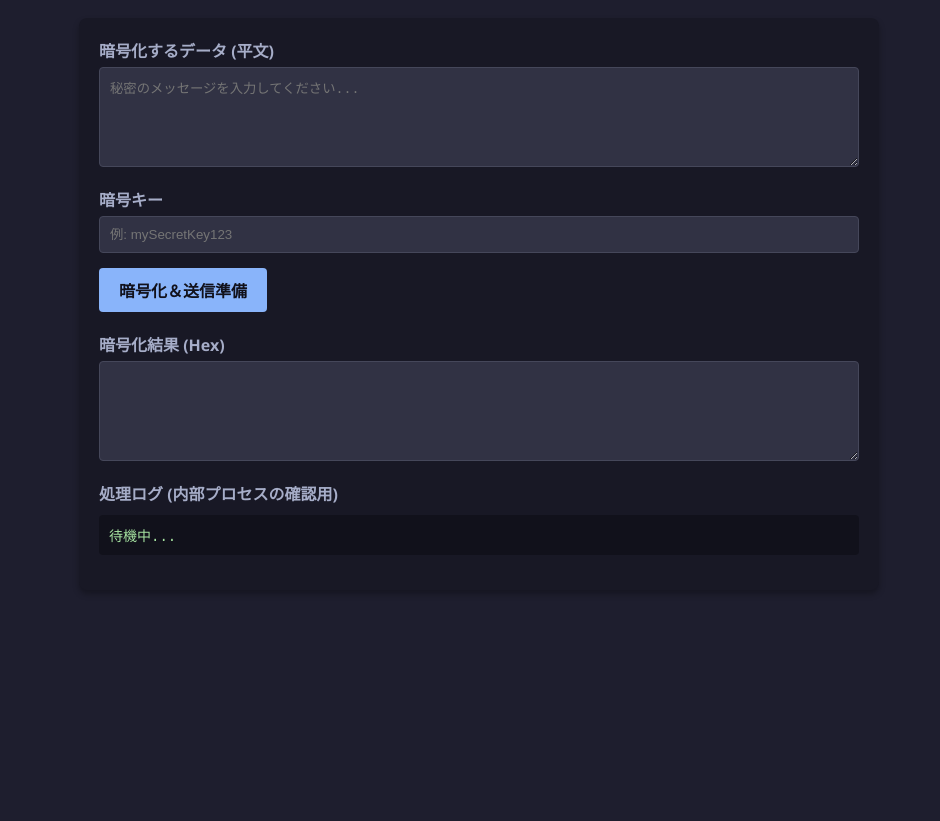
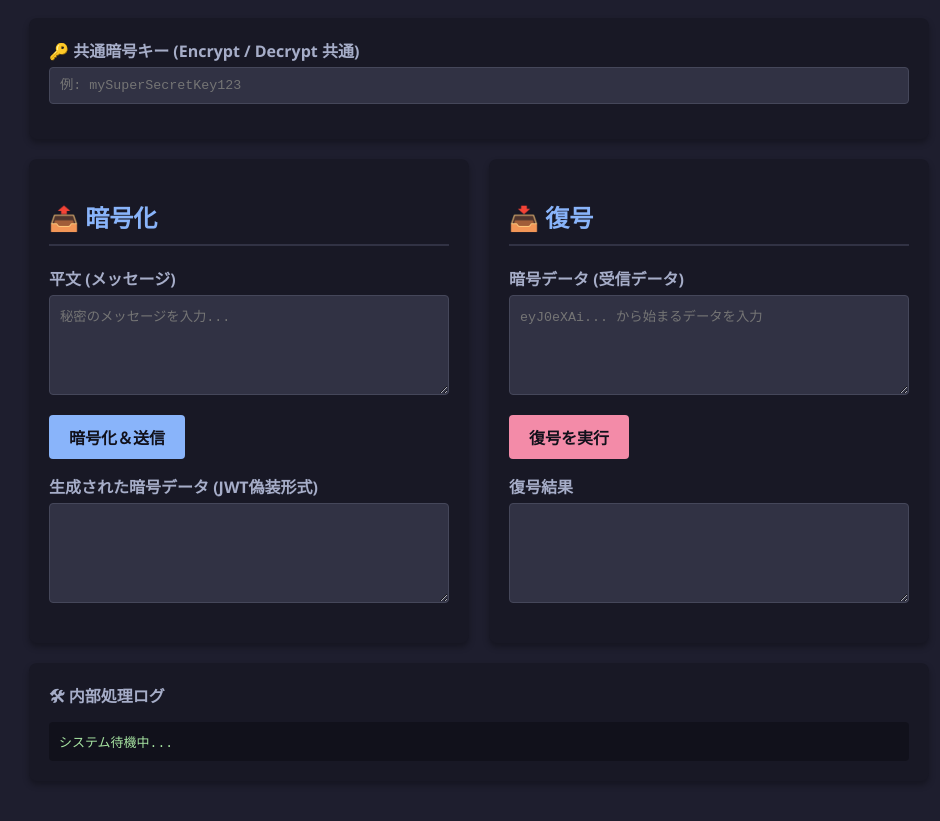
Before and after one commit to system322940-dev/difenc, a plain HTML site: page index.html in a window 1280 px wide. Shown: the part 103-924 px from the top of the page, without its empty margins (161-1101 px from the left). Before the commit the page ends 800 px from the top, so only its background shows below. Drawn offline with Linux system fonts and the light colour scheme.

Commit message:
Update index.html

```diff
--- a/index.html
+++ b/index.html
@@ -3,69 +3,87 @@
 <head>
     <meta charset="UTF-8">
     <meta name="viewport" content="width=device-width, initial-scale=1.0">
-    <title>独自ハフマン暗号化ツール</title>
+    <title>独自ハフマン暗号システム (Camouflaged)</title>
     <style>
-        body { font-family: 'Segoe UI', Tahoma, Geneva, Verdana, sans-serif; background-color: #1e1e2e; color: #cdd6f4; max-width: 800px; margin: 0 auto; padding: 20px; }
-        h1 { color: #89b4fa; border-bottom: 2px solid #313244; padding-bottom: 10px; }
-        .container { background-color: #181825; padding: 20px; border-radius: 8px; box-shadow: 0 4px 6px rgba(0,0,0,0.3); }
+        body { font-family: 'Segoe UI', Tahoma, Geneva, Verdana, sans-serif; background-color: #1e1e2e; color: #cdd6f4; max-width: 900px; margin: 0 auto; padding: 20px; }
+        h1, h2 { color: #89b4fa; border-bottom: 2px solid #313244; padding-bottom: 10px; }
+        .container { background-color: #181825; padding: 20px; border-radius: 8px; box-shadow: 0 4px 6px rgba(0,0,0,0.3); margin-bottom: 20px; }
         .form-group { margin-bottom: 15px; }
         label { display: block; margin-bottom: 5px; font-weight: bold; color: #a6adc8; }
-        input, textarea { width: 100%; padding: 10px; background-color: #313244; border: 1px solid #45475a; color: #cdd6f4; border-radius: 4px; box-sizing: border-box; }
+        input, textarea { width: 100%; padding: 10px; background-color: #313244; border: 1px solid #45475a; color: #cdd6f4; border-radius: 4px; box-sizing: border-box; font-family: monospace; }
         textarea { resize: vertical; height: 100px; }
-        button { background-color: #89b4fa; color: #11111b; border: none; padding: 10px 20px; font-size: 16px; font-weight: bold; border-radius: 4px; cursor: pointer; transition: 0.2s; }
+        button { background-color: #89b4fa; color: #11111b; border: none; padding: 10px 20px; font-size: 16px; font-weight: bold; border-radius: 4px; cursor: pointer; transition: 0.2s; margin-right: 10px; }
         button:hover { background-color: #b4befe; }
-        .log { background-color: #11111b; padding: 10px; border-radius: 4px; font-family: monospace; font-size: 14px; margin-top: 10px; color: #a6e3a1; word-wrap: break-word; }
+        button.decrypt-btn { background-color: #f38ba8; }
+        button.decrypt-btn:hover { background-color: #fba922; }
+        .log { background-color: #11111b; padding: 10px; border-radius: 4px; font-family: monospace; font-size: 13px; margin-top: 10px; color: #a6e3a1; white-space: pre-wrap; word-wrap: break-word; max-height: 200px; overflow-y: auto; }
+        .flex-row { display: flex; gap: 20px; }
+        .flex-half { flex: 1; }
     </style>
 </head>
 <body>
 
-    <h1>🔐 独自ハフマン暗号化ツール</h1>
+    <h1>🔐 独自ハフマン暗号システム (Camouflaged)</h1>
 
     <div class="container">
         <div class="form-group">
-            <label for="plainText">暗号化するデータ (平文)</label>
-            <textarea id="plainText" placeholder="秘密のメッセージを入力してください..."></textarea>
-        </div>
-
-        <div class="form-group">
-            <label for="secretKey">暗号キー</label>
-            <input type="text" id="secretKey" placeholder="例: mySecretKey123">
-        </div>
-
-        <button onclick="processEncryption()">暗号化＆送信準備</button>
-
-        <div class="form-group" style="margin-top: 20px;">
-            <label for="cipherText">暗号化結果 (Hex)</label>
-            <textarea id="cipherText" readonly></textarea>
-        </div>
-
-        <div class="form-group">
-            <label>処理ログ (内部プロセスの確認用)</label>
-            <div id="processLog" class="log">待機中...</div>
+            <label for="secretKey">🔑 共通暗号キー (Encrypt / Decrypt 共通)</label>
+            <input type="text" id="secretKey" placeholder="例: mySuperSecretKey123">
         </div>
     </div>
 
+    <div class="flex-row">
+        <div class="container flex-half">
+            <h2>📤 暗号化</h2>
+            <div class="form-group">
+                <label for="plainText">平文 (メッセージ)</label>
+                <textarea id="plainText" placeholder="秘密のメッセージを入力..."></textarea>
+            </div>
+            <button onclick="processEncryption()">暗号化＆送信</button>
+            <div class="form-group" style="margin-top: 15px;">
+                <label for="cipherOutput">生成された暗号データ (JWT偽装形式)</label>
+                <textarea id="cipherOutput" readonly></textarea>
+            </div>
+        </div>
+
+        <div class="container flex-half">
+            <h2>📥 復号</h2>
+            <div class="form-group">
+                <label for="cipherInput">暗号データ (受信データ)</label>
+                <textarea id="cipherInput" placeholder="eyJ0eXAi... から始まるデータを入力"></textarea>
+            </div>
+            <button class="decrypt-btn" onclick="processDecryption()">復号を実行</button>
+            <div class="form-group" style="margin-top: 15px;">
+                <label for="decryptedText">復号結果</label>
+                <textarea id="decryptedText" readonly></textarea>
+            </div>
+        </div>
+    </div>
+
+    <div class="container">
+        <label>🛠 内部処理ログ</label>
+        <div id="processLog" class="log">システム待機中...</div>
+    </div>
+
     <script>
-        // --- 1. ハフマン符号化処理 ---
+        // ==========================================
+        // 1. コア・アルゴリズム群
+        // ==========================================
+
+        // ハフマン符号化
         function buildHuffman(text) {
             if (!text) return { encodedStr: "", codes: {} };
-
-            // 出現頻度をカウント
             let freq = {};
             for (let char of text) freq[char] = (freq[char] || 0) + 1;
-
             let pq = Object.keys(freq).map(char => ({ char, freq: freq[char] }));
             if (pq.length === 1) return { encodedStr: "0".repeat(text.length), codes: { [pq[0].char]: "0" } };
 
-            // ツリー構築
             while (pq.length > 1) {
                 pq.sort((a, b) => a.freq - b.freq);
-                let left = pq.shift();
-                let right = pq.shift();
+                let left = pq.shift(), right = pq.shift();
                 pq.push({ char: null, freq: left.freq + right.freq, left, right });
             }
 
-            // コード生成
             let codes = {};
             function generateCodes(node, currentCode) {
                 if (!node) return;
@@ -79,80 +97,160 @@
             return { encodedStr, codes };
         }
 
-        // --- 2. ご要望の狂気的なキー生成処理 ---
+        // ご要望の変態的キー派生処理
         function deriveKey(key) {
-            let log = [];
-
             // ① 暗号キーを16進数化
             let hexKey = Array.from(key).map(c => c.charCodeAt(0).toString(16).padStart(2, '0')).join('');
-            log.push(`Hex化: ${hexKey}`);
-
-            // ② それをbase64で暗号化(エンコード)
+            // ② base64化
             let base64Key = btoa(hexKey);
-            log.push(`Base64化: ${base64Key}`);
-
-            // ③ 暗号キーを10進数にしたもの (ここでは元キーの文字コードの合計値を採用)
+            // ③ 暗号キー文字コード合計値(10進数)
             let keyDecimal = Array.from(key).reduce((sum, c) => sum + c.charCodeAt(0), 0);
-            log.push(`キーの10進数化(合計値): ${keyDecimal}`);
-
-            // ④ base64を10進数(utf-8の文字コード)にしてから、③を足す
+            // ④ base64を10進数化して③を足す
             let derivedKeyArray = Array.from(base64Key).map(c => c.charCodeAt(0) + keyDecimal);
-            log.push(`最終派生キー配列: [${derivedKeyArray.join(', ')}]`);
-
-            return { derivedKeyArray, logText: log.join('\n') };
+            return derivedKeyArray;
         }
 
-        // --- 3. メイン暗号化プロセス ---
+        // ==========================================
+        // 2. 暗号化メインプロセス
+        // ==========================================
         function processEncryption() {
             const text = document.getElementById('plainText').value;
             const key = document.getElementById('secretKey').value;
             const logElement = document.getElementById('processLog');
 
             if (!text || !key) {
-                alert("データと暗号キーの両方を入力してください。");
+                alert("暗号化にはメッセージとキーの両方が必要です。");
                 return;
             }
 
             try {
-                // Step A: ハフマン符号化
+                // [Step 1] ハフマン符号化
                 let { encodedStr, codes } = buildHuffman(text);
+                const bitLength = encodedStr.length; // 復元用にビット長を保存
 
-                // ハフマンのビット列を8ビット(1バイト)ごとに分割。余りは0埋め。
-                while (encodedStr.length % 8 !== 0) encodedStr += '0';
+                // 8ビット単位にパディング
+                let paddedStr = encodedStr;
+                while (paddedStr.length % 8 !== 0) paddedStr += '0';
+
                 let bytes = [];
-                for (let i = 0; i < encodedStr.length; i += 8) {
-                    bytes.push(parseInt(encodedStr.slice(i, i + 8), 2));
+                for (let i = 0; i < paddedStr.length; i += 8) {
+                    bytes.push(parseInt(paddedStr.slice(i, i + 8), 2));
                 }
 
-                // Step B: キーの生成
-                let { derivedKeyArray, logText } = deriveKey(key);
-
-                // Step C: ハフマンのバイト配列と、派生キー配列を用いてXOR暗号化
+                // [Step 2] キー生成とXOR暗号化
+                let derivedKeyArray = deriveKey(key);
                 let cipherHex = bytes.map((b, i) => {
-                    // キー配列をループさせてXORをかける (ストリーム暗号的な動き)
                     let k = derivedKeyArray[i % derivedKeyArray.length];
                     return (b ^ k).toString(16).padStart(2, '0');
                 }).join('');
 
-                // 画面出力
-                document.getElementById('cipherText').value = cipherHex;
-                logElement.innerText = `[ハフマン変換後のビット列]\n${encodedStr}\n\n[キー生成プロセス]\n${logText}\n\n暗号化完了！`;
+                // [Step 3] 技術隠蔽 (カモフラージュ処理)
+                // ハフマンツリーをJSON化してBase64で包み、全体をJWT風にフォーマットする
+                // "eyJ0eXAiOiJKV1QiLCJhbGciOiJBRVMtMjU2LUdDTSJ9" は {"typ":"JWT","alg":"AES-256-GCM"} のBase64 (ダミーヘッダー)
+                const dummyHeader = "eyJ0eXAiOiJKV1QiLCJhbGciOiJBRVMtMjU2LUdDTSJ9";
+                // 辞書のキーと値をURLエンコードしてBase64化（文字化け防止）
+                const treePayload = btoa(encodeURIComponent(JSON.stringify(codes)));
 
-                // --- 既存の通信コード呼び出し ---
-                sendEncryptedData(cipherHex, codes);
+                // 最終ペイロード: Header.Tree.CipherHex.BitLength
+                const finalPayload = `${dummyHeader}.${treePayload}.${cipherHex}.${bitLength}`;
+
+                document.getElementById('cipherOutput').value = finalPayload;
+                // テストしやすいように復号側の入力欄にも自動セット
+                document.getElementById('cipherInput').value = finalPayload;
+
+                logElement.innerText = `[暗号化成功]\n・ハフマンビット長: ${bitLength}\n・派生キー長: ${derivedKeyArray.length}\n・ダミーヘッダー付与完了\n\n送信準備が完了しました。`;
+
+                // --- 外部通信用関数へデータを渡す ---
+                sendEncryptedData(finalPayload);
 
             } catch (e) {
-                logElement.innerText = `エラーが発生しました: ${e.message}`;
+                logElement.innerText = `[暗号化エラー] ${e.message}`;
             }
         }
 
-        // --- [2026-02-08 メモ対応] 通信用コード ---
-        // ※ この関数内に既存の通信処理(WebSocketやFetch等)を実装・維持してください。
-        async function sendEncryptedData(cipherText, huffmanTree) {
-            console.log("=== 通信モジュール待機 ===");
-            console.log("送信予定の暗号データ:", cipherText);
-            // 注意: 復号側にはハフマンツリー(huffmanTree)も安全に共有する必要があります。
-            // 例: socket.emit('sendMessage', { payload: cipherText, tree: huffmanTree });
+        // ==========================================
+        // 3. 復号メインプロセス (逆算)
+        // ==========================================
+        function processDecryption() {
+            const payload = document.getElementById('cipherInput').value;
+            const key = document.getElementById('secretKey').value;
+            const logElement = document.getElementById('processLog');
+
+            if (!payload || !key) {
+                alert("復号には暗号データとキーの両方が必要です。");
+                return;
+            }
+
+            try {
+                // [Step 1] カモフラージュの解除 (JWT風フォーマットの分解)
+                const parts = payload.split('.');
+                if (parts.length !== 4) throw new Error("不正なデータフォーマットです。");
+
+                const treePayload = parts[1];
+                const cipherHex = parts[2];
+                const bitLength = parseInt(parts[3], 10);
+
+                // ハフマンツリーの復元
+                const codes = JSON.parse(decodeURIComponent(atob(treePayload)));
+                // ビット列→文字 の逆引き辞書を作成
+                const reverseCodes = {};
+                for (let char in codes) {
+                    reverseCodes[codes[char]] = char;
+                }
+
+                // [Step 2] キー生成とXOR復号
+                let derivedKeyArray = deriveKey(key);
+                let decryptedBytes = [];
+                for (let i = 0; i < cipherHex.length; i += 2) {
+                    let hexByte = parseInt(cipherHex.slice(i, i + 2), 16);
+                    let k = derivedKeyArray[(i / 2) % derivedKeyArray.length];
+                    decryptedBytes.push(hexByte ^ k); // XORは同じキーをぶつけると元に戻る
+                }
+
+                // [Step 3] バイト配列からビット列を復元
+                let binaryStr = decryptedBytes.map(b => b.toString(2).padStart(8, '0')).join('');
+                // パディング（余分な0）を削って元のビット長に戻す
+                binaryStr = binaryStr.slice(0, bitLength);
+
+                // [Step 4] ハフマンツリーを使って元の文字列へデコード
+                let decodedText = "";
+                let tempBits = "";
+                for (let bit of binaryStr) {
+                    tempBits += bit;
+                    if (reverseCodes[tempBits] !== undefined) {
+                        decodedText += reverseCodes[tempBits];
+                        tempBits = ""; // マッチしたらリセット
+                    }
+                }
+
+                document.getElementById('decryptedText').value = decodedText;
+                logElement.innerText = `[復号成功]\n・抽出ビット長: ${bitLength}\n・ハフマンツリー再構築完了\n・XOR逆算完了\n\n正常に復号されました。`;
+
+            } catch (e) {
+                logElement.innerText = `[復号エラー] キーが間違っているか、データが破損しています。\n詳細: ${e.message}`;
+                document.getElementById('decryptedText').value = "復号に失敗しました。";
+            }
+        }
+
+        // ==========================================
+        // 4. [重要維持] 通信用インターフェース
+        // ==========================================
+        // 過去のメモ通り、この通信用関数は削除せず維持しています。
+        // WebSocket, Fetch API, WebRTC などの実装をここに追加してください。
+        async function sendEncryptedData(payload) {
+            console.log("=== [通信モジュール] ===");
+            console.log("送信準備完了データ: ", payload);
+            console.log("※ この関数内に実際の送信処理を実装してください。");
+
+            // 実装例 (Fetch APIの場合):
+            /*
+            fetch('https://your-api-endpoint.com/send', {
+                method: 'POST',
+                headers: { 'Content-Type': 'application/json' },
+                body: JSON.stringify({ data: payload })
+            }).then(res => console.log("送信完了"))
+              .catch(err => console.error("送信エラー", err));
+            */
         }
     </script>
 </body>
```
